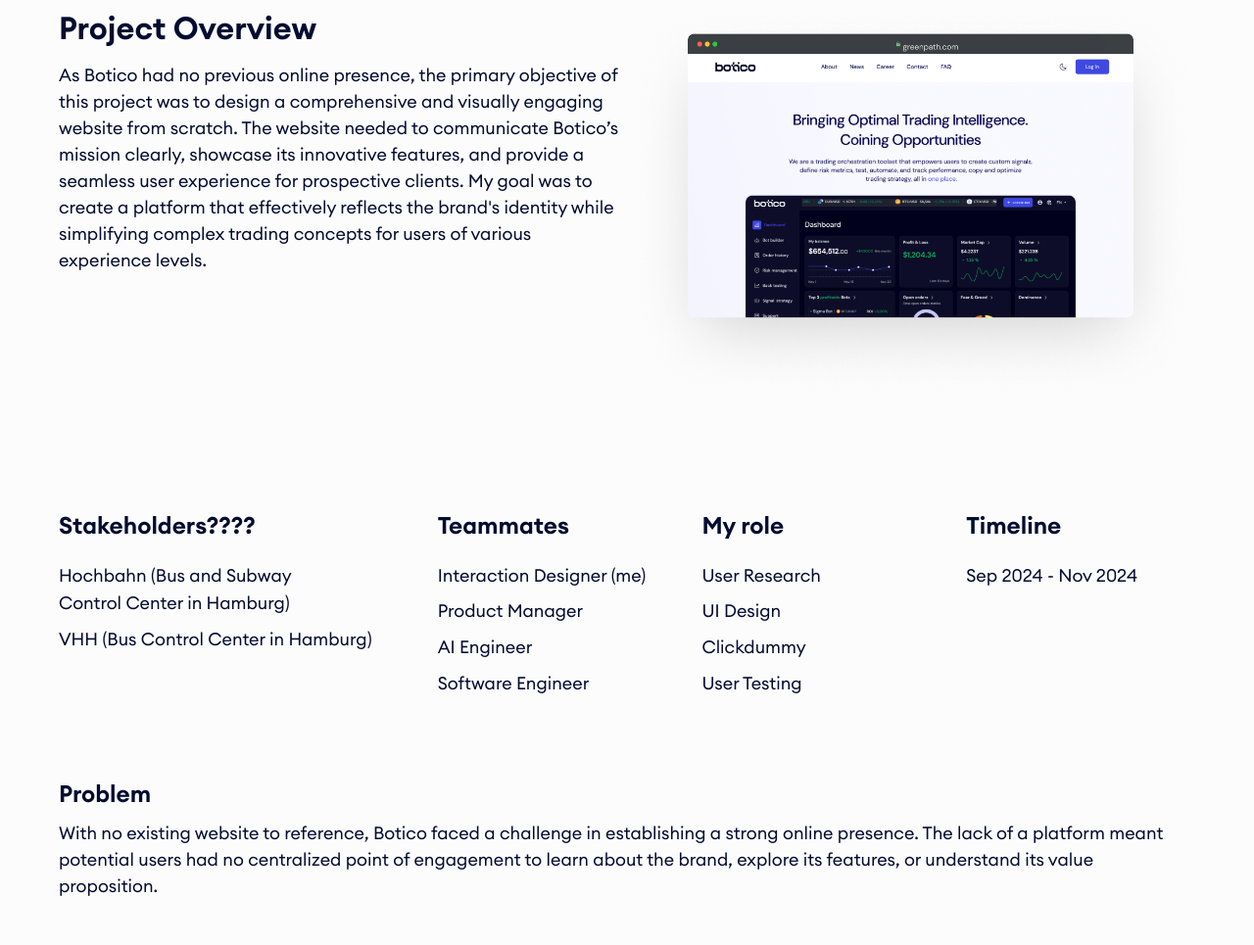
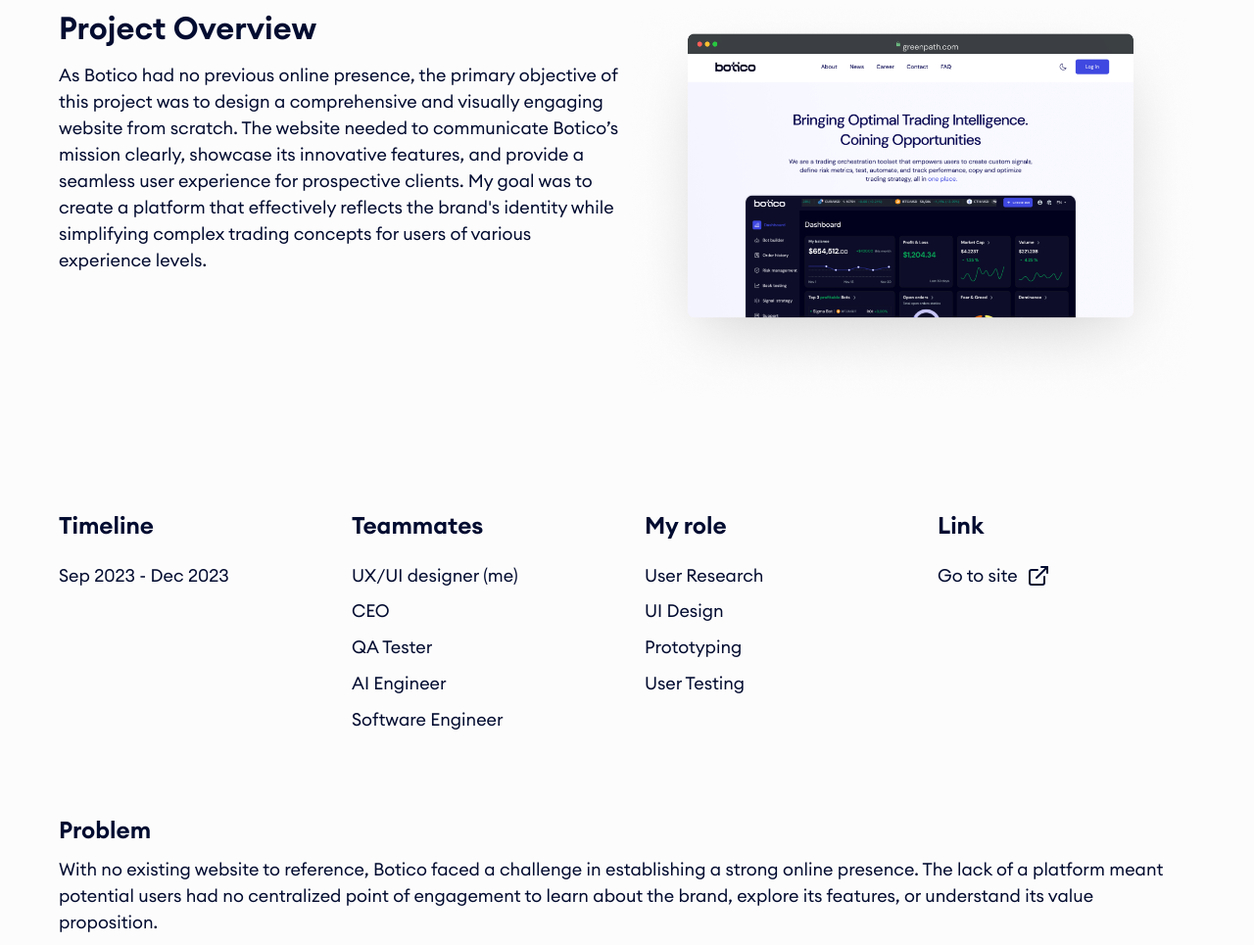
Before and after one commit to miriyusifli/nazrinmiriyeva.com, a plain HTML site: page botico.html in a window 1280 px wide. Shown: the part 317-1282 px from the top of the page at 98% size. Drawn offline with nearby package versions, Linux system fonts and the light colour scheme.

Commit message:
Fix botico bugs

```diff
--- a/botico.html
+++ b/botico.html
@@ -48,18 +48,18 @@
 
         <!-- TODO update me -->
         <section class="flex justify-between gap-8 mb-15 flex-wrap">
-            <div class="flex-2">
-                <h5 class="text-2xl mb-2 font-semibold">Stakeholders????</h5>
+            <div class="flex-1">
+                <h5 class="text-2xl mb-2 font-semibold">Timeline</h5>
                 <ul class="list-none">
-                    <li class="text-lg mb-2">Hochbahn (Bus and Subway <br>Control Center in Hamburg)</li>
-                    <li class="text-lg mb-2">VHH (Bus Control Center in Hamburg)</li>
+                    <li class="text-lg  mb-2">Sep 2023 - Dec 2023</li>
                 </ul>
             </div>
             <div class="flex-1">
                 <h5 class="text-2xl mb-2 font-semibold">Teammates</h5>
                 <ul class="list-none">
-                    <li class="text-lg  mb-2">Interaction Designer (me)</li>
-                    <li class="text-lg  mb-2">Product Manager</li>
+                    <li class="text-lg  mb-2">UX/UI designer (me)</li>
+                    <li class="text-lg  mb-2">CEO</li>
+                    <li class="text-lg  mb-2">QA Tester</li>
                     <li class="text-lg  mb-2">AI Engineer</li>
                     <li class="text-lg  mb-2">Software Engineer</li>
                 </ul>
@@ -69,14 +69,14 @@
                 <ul class="list-none">
                     <li class="text-lg  mb-2">User Research</li>
                     <li class="text-lg  mb-2">UI Design</li>
-                    <li class="text-lg  mb-2">Clickdummy</li>
+                    <li class="text-lg  mb-2">Prototyping</li>
                     <li class="text-lg  mb-2">User Testing</li>
                 </ul>
             </div>
             <div class="flex-1">
-                <h5 class="text-2xl mb-2 font-semibold">Timeline</h5>
+                <h5 class="text-2xl mb-2 font-semibold">Link</h5>
                 <ul class="list-none">
-                    <li class="text-lg  mb-2">Sep 2024 - Nov 2024</li>
+                    <li class="text-lg  mb-2">Go to site <i data-lucide="external-link" class="icon"></i></li>
                 </ul>
             </div>
         </section>
@@ -222,3 +222,10 @@
             </div>
         </section>
     </main>
+
+    <script src="https://unpkg.com/lucide@latest"></script>
+    <script>
+      lucide.createIcons();
+    </script>
+
+    </body>
--- a/css/style.css
+++ b/css/style.css
@@ -353,6 +353,7 @@
 .icon {
     display: inline;
     margin-left: 5px;
+    padding-bottom: 2px;
     vertical-align: middle;
 }
 
```
